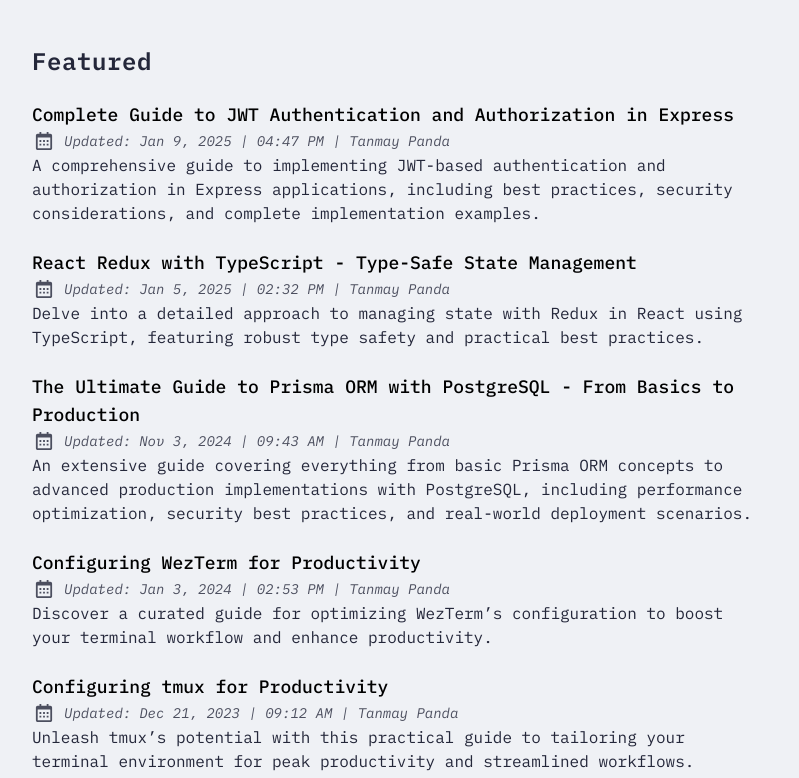
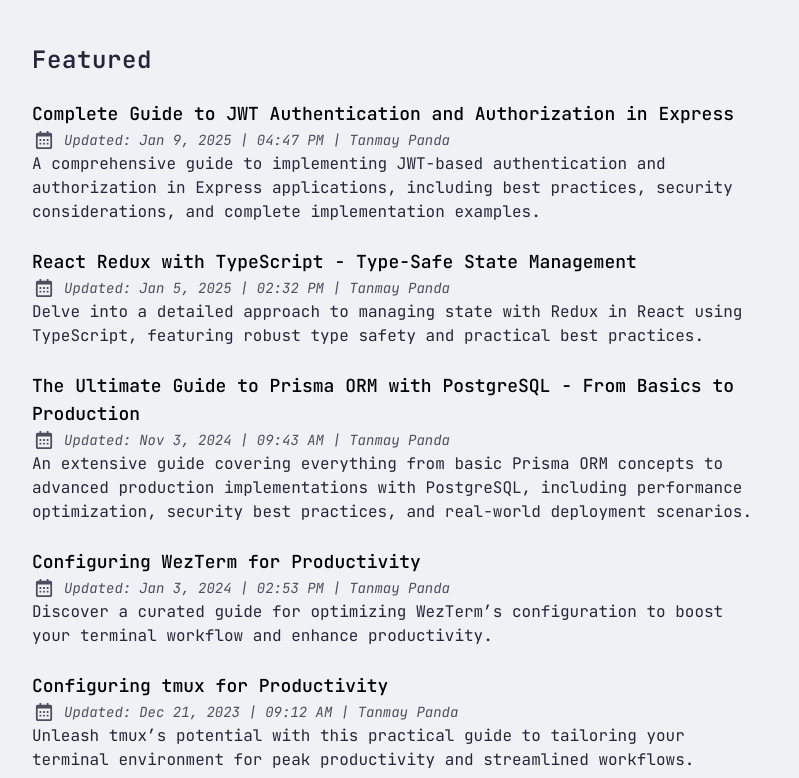
Before and after one commit to tanmaypanda-14/blog, an Astro site: page / in a window 1280 px wide. Shown: the part 599-1377 px from the top of the page, without its empty margins (240-1039 px from the left). Built offline with nearby package versions, Linux system fonts and the light colour scheme; Astro itself is replaced by a stand-in of ours; some packages are replaced by stand-ins of ours.

Commit message:
feat: add JetBrains Mono font and update related configurations

```diff
--- a/src/styles/base.css
+++ b/src/styles/base.css
@@ -1,3 +1,5 @@
+@import url('https://fonts.googleapis.com/css2?family=JetBrains+Mono:ital,wght@0,100..800;1,100..800&display=swap');
+
 @tailwind base;
 @tailwind components;
 @tailwind utilities;
--- a/src/utils/loadGoogleFont.ts
+++ b/src/utils/loadGoogleFont.ts
@@ -45,13 +45,13 @@
 > {
   const fontsConfig = [
     {
-      name: "IBM Plex Mono",
+      name: "JetBrains Mono",
       font: "IBM+Plex+Mono",
       weight: 400,
       style: "normal",
     },
     {
-      name: "IBM Plex Mono",
+      name: "JetBrains Mono",
       font: "IBM+Plex+Mono:wght@700",
       weight: 700,
       style: "bold",
--- a/tailwind.config.cjs
+++ b/tailwind.config.cjs
@@ -12,8 +12,6 @@
   darkMode: ["selector", "[data-theme='dark']"],
   content: ["./src/**/*.{astro,html,js,jsx,md,mdx,svelte,ts,tsx,vue}"],
   theme: {
-    // Remove the following screen breakpoint or add other breakpoints
-    // if one breakpoint is not enough for you
     screens: {
       sm: "640px",
     },
@@ -60,7 +58,7 @@
         }
       },
       fontFamily: {
-        mono: ["IBM Plex Mono", "monospace"],
+        mono: ["JetBrains Mono", "monospace"],
       },
 
       typography: {
```
